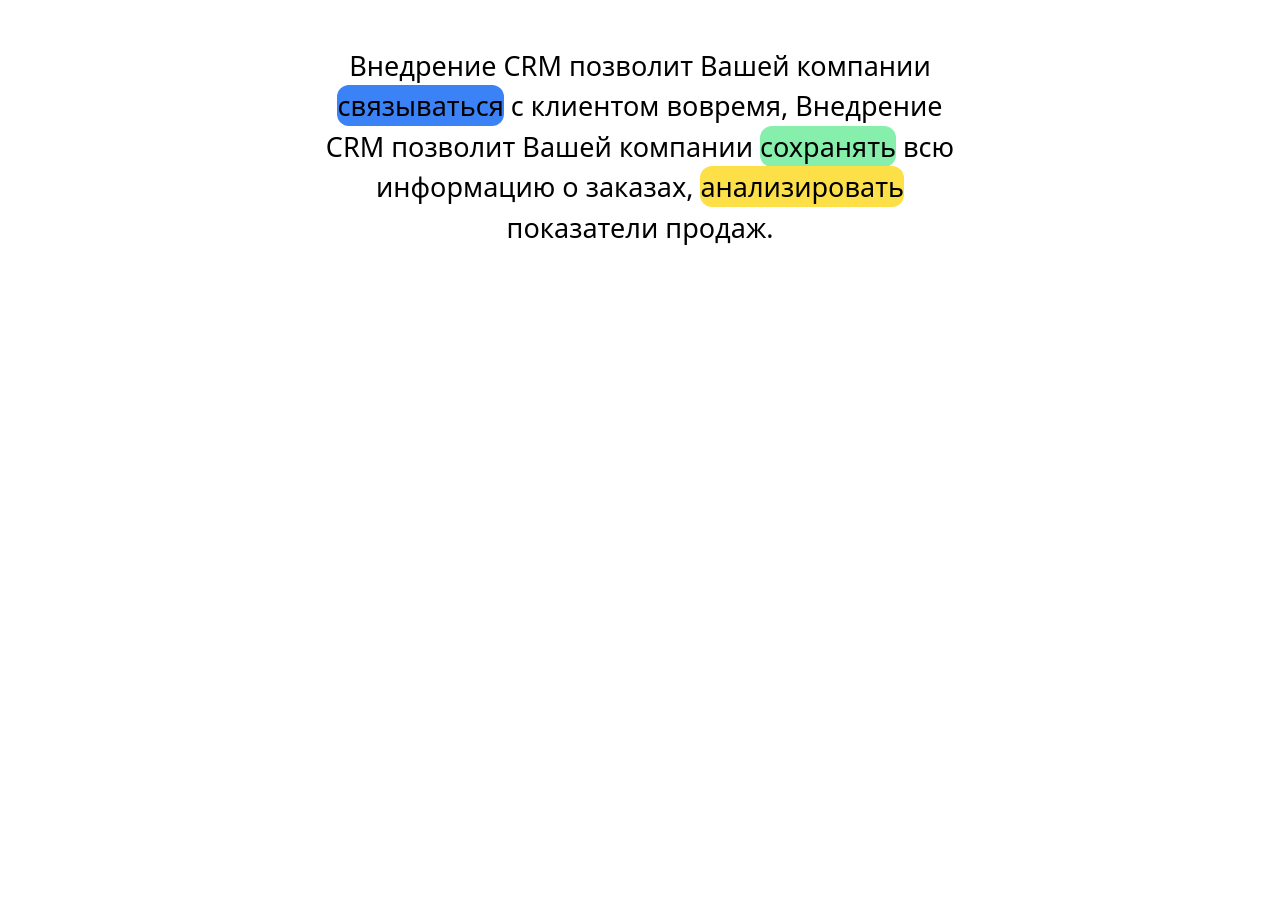
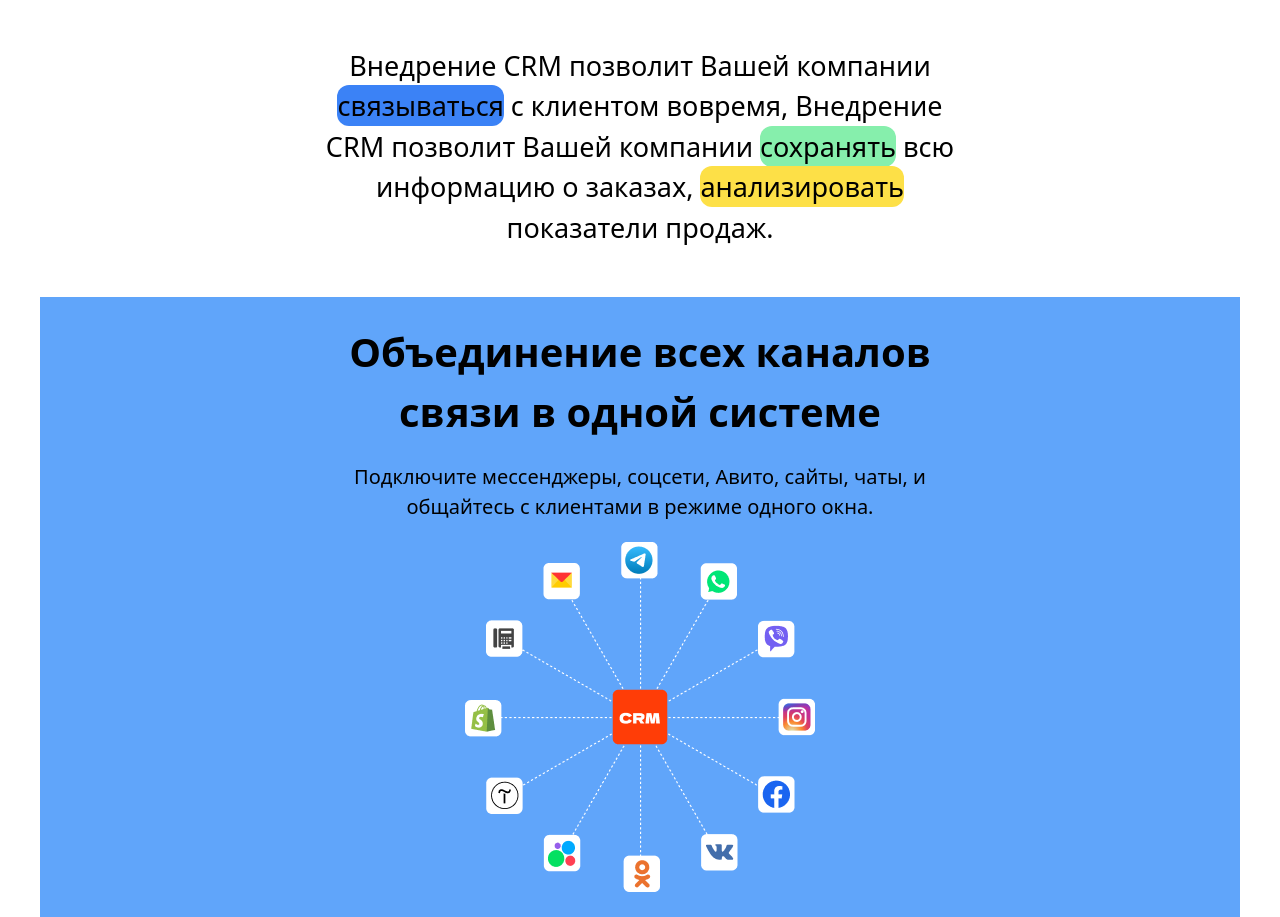
Before and after one commit to Firdavs001-hue/git3-w, a website: page src/index.html in a window 1280 px wide. Shown: the part 573-1490 px from the top of the page. Before the commit the page ends 870 px from the top, so only its background shows below. Drawn offline with nearby package versions, Linux system fonts and the light colour scheme; files that its build step writes are made by us from their sources.

Commit message:
section 3

```diff
--- a/src/index.html
+++ b/src/index.html
@@ -56,6 +56,13 @@
             <section class="flex flex-col justify-center items-center  gap-[15px] h-[300px]">
                 <p class="w-[400px] lg:w-[660px] text-[27px] text-center">Внедрение CRM позволит Вашей компании  <span class="bg-blue-500 rounded-xl py-[2px] px-[px]">связываться</span>   с клиентом вовремя, Внедрение CRM позволит Вашей компании  <span class="bg-green-300 rounded-xl py-[2px] px-[px]">сохранять</span>  всю информацию о заказах,    <span class="bg-yellow-300 rounded-xl py-[2px] px-[px]">анализировать</span>  показатели продаж.</p>
             </section>
+
+            <!--Section 3-->
+            <section class="flex flex-col py-[25px] gap-[20px] items-center bg-blue-400">
+                <h2 class="text-[40px] font-bold text-center">Объединение всех каналов<br> связи в одной системе</h2>
+                <p class="w-[400px] lg:w-[590px] text-[20px] text-center">Подключите мессенджеры, соцсети, Авито, сайты, чаты, и общайтесь с клиентами в режиме одного окна.</p>
+                <img src="./CRM+sources.png" alt="">
+            </section>
         </main>
     </body>
 </html>
```
